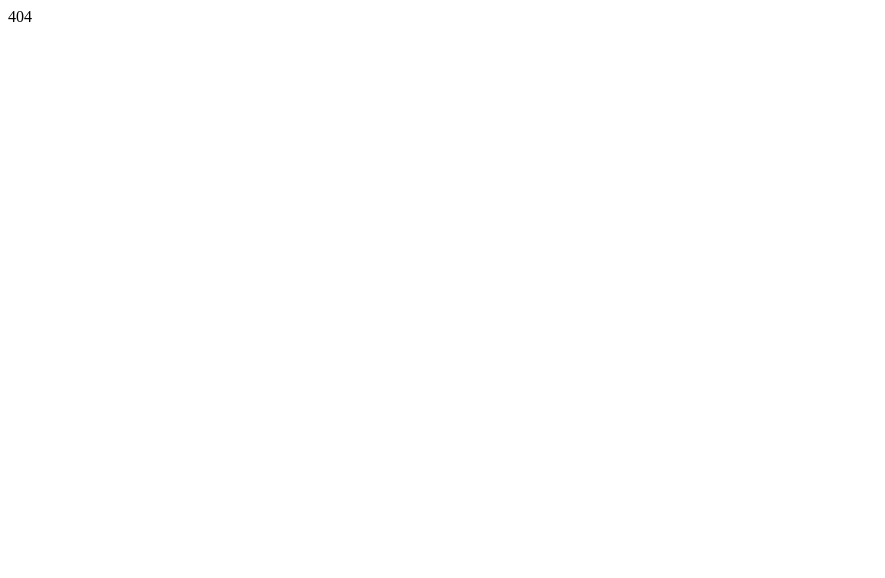
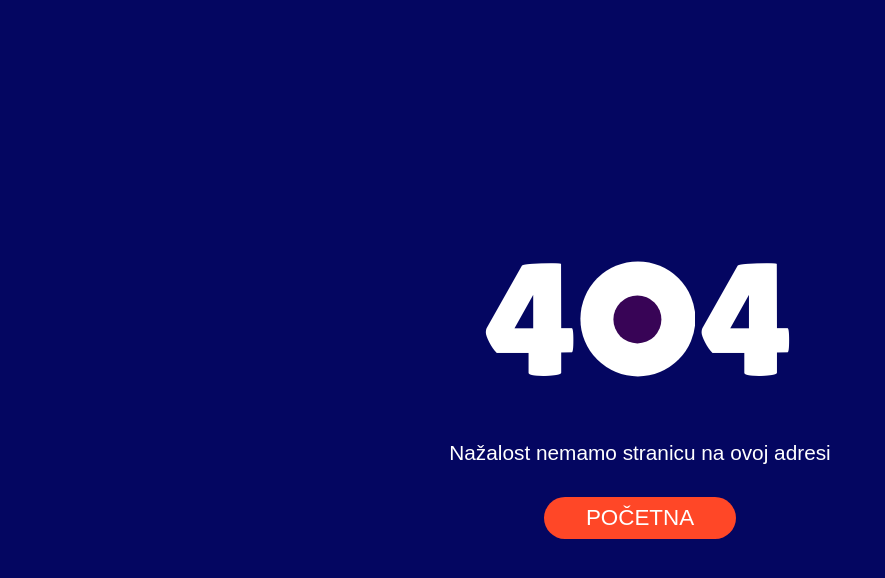
Before and after one commit to komatina02/starredMusic, a plain HTML site: page 404.html in a window 1280 px wide. Shown: the whole page, without its empty margins (0-885 px from the left). Drawn offline with Linux system fonts and the light colour scheme.

Commit message:
Dodao 404 i dodao polje u formu

```diff
--- a/404.html
+++ b/404.html
@@ -4,10 +4,31 @@
     <meta charset="UTF-8" />
     <meta http-equiv="X-UA-Compatible" content="IE=edge" />
     <meta name="viewport" content="width=device-width, initial-scale=1.0" />
+    <link rel="stylesheet" href="./styles/global.css" />
+    <link rel="stylesheet" href="./styles/404.css" />
     <title>StarredMusic | Not Found</title>
-    <!-- Treba dodati meta tagove -->
+    <link rel="preconnect" href="https://fonts.googleapis.com" />
+    <link rel="preconnect" href="https://fonts.gstatic.com" crossorigin />
+    <link
+      href="https://fonts.googleapis.com/css2?family=Lilita+One&display=swap"
+      rel="stylesheet"
+    />
   </head>
   <body>
-    404
+    <div class="not-found-screen">
+      <div class="numbers-404">
+        <p class="four">4</p>
+        <div class="eyelid">
+          <div class="zero">
+            <div class="pupil"></div>
+          </div>
+        </div>
+        <p class="four">4</p>
+      </div>
+      <p class="text">Nažalost nemamo stranicu na ovoj adresi</p>
+      <button class="main-btn">
+        <a href="./index.html">POČETNA</a>
+      </button>
+    </div>
   </body>
 </html>
--- a/js/domManipulation.js
+++ b/js/domManipulation.js
@@ -6,6 +6,7 @@ form.addEventListener("submit", (e) => {
   let email = form["email"].value;
   let song = form["song"].value;
   let reason = form["textbox"].value;
+  let pol = form["pol"].value;
   if (email == "") {
     alert("Email must be filled out");
     return false;
@@ -21,11 +22,11 @@ form.addEventListener("submit", (e) => {
 
   if (reason !== "") {
     alert(
-      `${email} je predlozio da stavimo ovu pesmu u nasu plejlistu: ${song}. Razlog je sledeći: ${reason}`
+      `${email} je predlozio da stavimo ovu pesmu u nasu plejlistu: ${song}. Razlog je sledeći: ${reason}. Pol je ${pol}`
     );
   } else {
     alert(
-      `${email} je predlozio da stavimo ovu pesmu u nasu plejlistu: ${song}. Nema poseban razlog zbog čega`
+      `${email} je predlozio da stavimo ovu pesmu u nasu plejlistu: ${song}. Nema poseban razlog zbog čega. Pol je ${pol}`
     );
   }
 });
--- /dev/null
+++ b/styles/404.css
@@ -0,0 +1,123 @@
+.not-found-screen {
+  background: var(--blue-dark);
+  height: 100vh;
+  display: flex;
+  align-items: center;
+  justify-content: center;
+  flex-direction: column;
+  gap: 2rem;
+}
+.not-found-screen .numbers-404 {
+  max-width: 100%;
+  display: flex;
+  align-items: center;
+  justify-content: center;
+  height: 7.2rem;
+  font-family: "Lilita One", cursive;
+}
+.not-found-screen * {
+  color: #fff;
+}
+.not-found-screen .four {
+  font-size: 10rem;
+}
+.not-found-screen .text {
+  margin-top: 2rem;
+  font-size: 1.3rem;
+  font-weight: 500;
+  text-align: center;
+}
+.not-found-screen .eyelid {
+  width: 7.2rem;
+  height: 7.2rem;
+  overflow: hidden;
+  position: relative;
+  animation: eyelid 6s cubic-bezier(0.37, 0.88, 0.63, 1) 0s infinite normal both;
+  margin-right: 0.3rem;
+}
+.not-found-screen .zero {
+  position: absolute;
+  top: 50%;
+  left: 50%;
+  transform: translate(-50%, -50%);
+  width: 7.2rem;
+  height: 7.2rem;
+  background: #fff;
+  border-radius: 7rem;
+  position: relative;
+}
+.not-found-screen .pupil {
+  position: absolute;
+  background: #380456;
+  width: 3rem;
+  height: 3rem;
+  border-radius: 50%;
+  top: 50%;
+  left: 50%;
+  transform: translate(-50%, -50%);
+  animation: pupil 6s cubic-bezier(0.37, 0.88, 0.63, 1) 0s infinite normal both;
+}
+
+@keyframes pupil {
+  0% {
+    top: 50%;
+    left: 50%;
+  }
+  15% {
+    top: 65%;
+    left: 30%;
+  }
+  30% {
+    top: 65%;
+    left: 70%;
+  }
+  45% {
+    top: 50%;
+    left: 25%;
+  }
+  60% {
+    top: 50%;
+    left: 75%;
+  }
+  75% {
+    top: 50%;
+    left: 50%;
+  }
+  100% {
+    top: 50%;
+    left: 50%;
+  }
+}
+
+@keyframes eyelid {
+  0% {
+    height: 7.2rem;
+  }
+  15% {
+    height: 7.2rem;
+  }
+  30% {
+    height: 7.2rem;
+  }
+  45% {
+    height: 5.2rem;
+  }
+  60% {
+    height: 5.2rem;
+  }
+  68% {
+    height: 7.2rem;
+  }
+  75% {
+    height: 7.2rem;
+  }
+  79% {
+    height: 0;
+  }
+  83% {
+    height: 7.2rem;
+  }
+  100% {
+    height: 7.2rem;
+  }
+}
--- a/styles/global.css
+++ b/styles/global.css
@@ -276,6 +276,7 @@ textarea:focus {
   background: var(--orange-middle);
   position: fixed;
   top: 4.5rem;
+  z-index: 20;
 }
 
 @media (max-width: 1100px) {
```
Also changed, not shown: index.html (+20 -0 lines), styles/home.css (+16 -0 lines), 1 other file.
